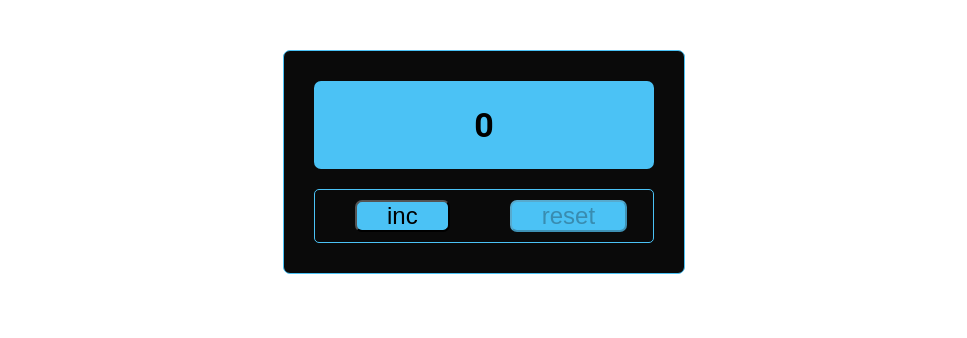
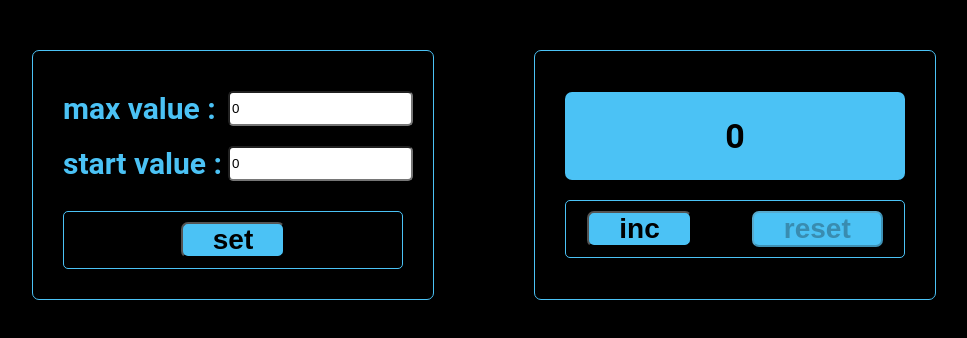
Before and after one commit to Steelmen87/Counter, a React (Create React App) app: page / in a window 1280 px wide. Shown: the top 338 px of the page, without its empty margins (156-1123 px from the left). Built offline with nearby package versions, Linux system fonts and the light colour scheme.

Commit message:
layout done

```diff
--- a/src/App.css
+++ b/src/App.css
@@ -1,5 +1,10 @@
 .App {
-    text-align: center;
     display: flex;
-    font-family: Roboto;
+    justify-content: center;
+    flex-wrap: wrap;
+    font-family: Roboto, serif;
 }
+
+body {
+    background-color: black;
+}
--- a/src/App.tsx
+++ b/src/App.tsx
@@ -1,10 +1,12 @@
 import React from 'react';
 import './App.css';
 import Counter from "./component/Counter";
+import Setting from "./component/Setting/Setting";
 
 function App() {
     return (
         <div className="App">
+            <Setting/>
             <Counter/>
         </div>
     );
--- a/src/component/Button/Button.module.css
+++ b/src/component/Button/Button.module.css
@@ -2,7 +2,8 @@
     padding: 0 30px;
     border-radius: 7px;
     background-color: #4bc2f5;
-    font-size: 24px;
+    font-size: 28px;
+    font-weight: 700;
     margin: 0 30px;
 
 }
--- a/src/component/Counter.module.css
+++ b/src/component/Counter.module.css
@@ -1,13 +1,12 @@
 .counter {
     padding: 30px 30px;
-    margin: 50px auto;
+    margin: 50px 50px;
     max-width: 340px;
     border: 1px solid #4bc2f5;
     display: flex;
     flex-direction: column;
     justify-content: center;
     border-radius: 7px;
-    background-color: #0a0a0a;
 }
 
 
@@ -16,7 +15,7 @@
     border: 1px solid #4bc2f5;
     border-radius: 5px;
     display: flex;
-    justify-content: space-between;
+    justify-content: center;
     padding: 10px;
 
 }
--- /dev/null
+++ b/src/component/Input/Input.tsx
@@ -0,0 +1,21 @@
+import React, {ChangeEvent} from "react";
+import style from './inputStyle.module.css'
+
+type InputType = {
+    value: number
+    title: string
+    callback: (value: number) => void
+}
+export const Input: React.FC<InputType> = ({value, title, callback}) => {
+    const onChangeMaxValue = (e: ChangeEvent<HTMLInputElement>) => {
+        callback(Number(e.currentTarget.value))
+    }
+    return <div className={style.title_Values}>
+        <div>{title}</div>
+        <input
+            type='number'
+            value={value}
+            onChange={onChangeMaxValue}
+        />
+    </div>
+}
--- /dev/null
+++ b/src/component/Input/inputStyle.module.css
@@ -0,0 +1,14 @@
+.title_Values {
+    display: flex;
+    justify-content: space-between;
+    color: #4bc2f5;
+    font-size: 30px;
+    font-weight: 700;
+    min-width: 350px;
+    padding: 10px 0;
+}
+
+.title_Values input {
+    max-width: 200px;
+    border-radius: 5px;
+}
--- /dev/null
+++ b/src/component/Setting/Setting.tsx
@@ -0,0 +1,24 @@
+import React, {useState} from 'react';
+import style from "../Counter.module.css";
+import Button from "../Button/Button";
+import {Input} from "../Input/Input";
+
+const Setting = () => {
+    let [valueMax, setValueMax] = useState(0)
+    let [valueStart, setValueStart] = useState(0)
+
+    return (
+        <div className={style.counter}>
+            <div>
+                <Input value={valueMax} title={'max value :'} callback={setValueMax}/>
+                <Input value={valueStart} title={'start value :'} callback={setValueStart}/>
+            </div>
+            <div className={style.block_button}>
+                <Button title={'set'} onClick={() => {
+                }} visibility={false}/>
+            </div>
+        </div>
+    );
+};
+
+export default Setting;
```
Also changed, not shown: src/component/Setting/styleSet.module.css (added).
